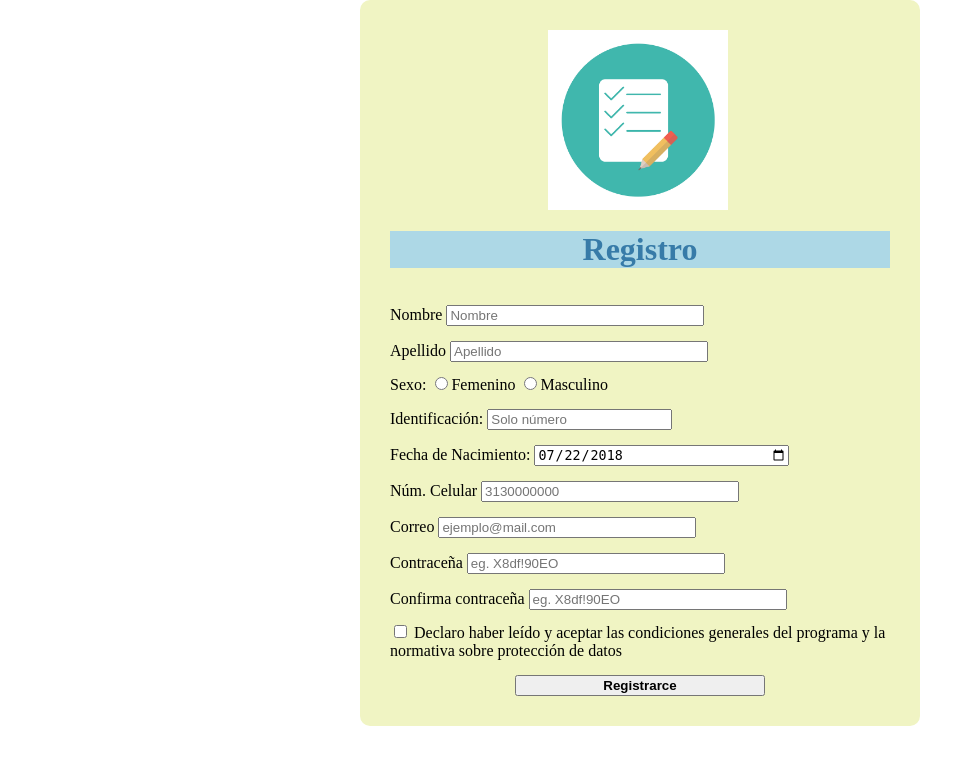
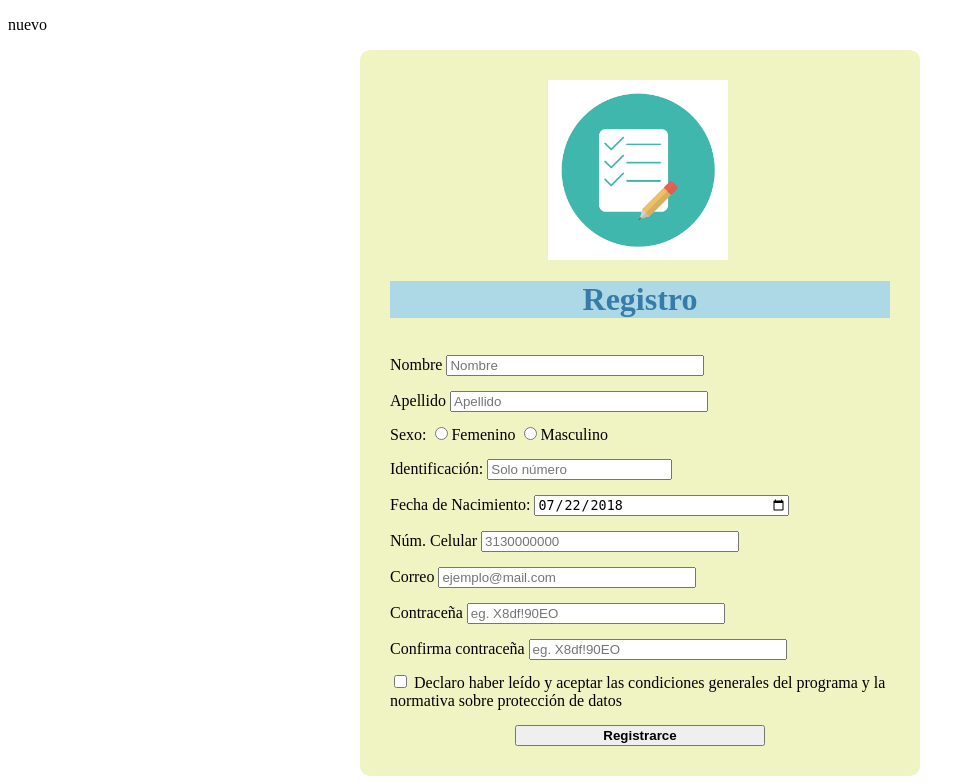
Before and after one commit to erickcn1509/ProyectoCine, a Flask app: page / in a window 1280 px wide. Shown: the part 88-872 px from the top of the page, without its empty margins (0-974 px from the left). Before the commit the page ends 814 px from the top, so only its background shows below. Run offline with Flask 2, Linux system fonts and the light colour scheme.

Commit message:
Otra entrada con cambio

```diff
--- a/templates/registro.html
+++ b/templates/registro.html
@@ -46,7 +46,9 @@
         </form>
       </div>
 -->
-
+    <div>
+      <p>nuevo</p>
+    </div>
 
 <div id="register" class="form">
     <form  action="mysuperscript.php" autocomplete="on" method="get"
```
